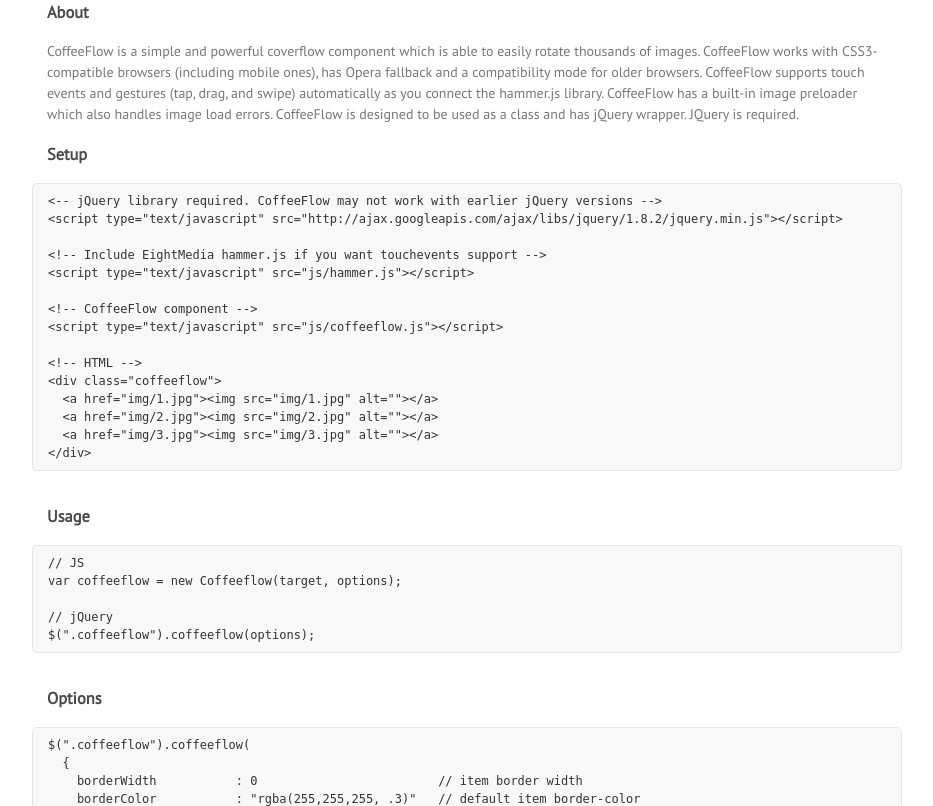
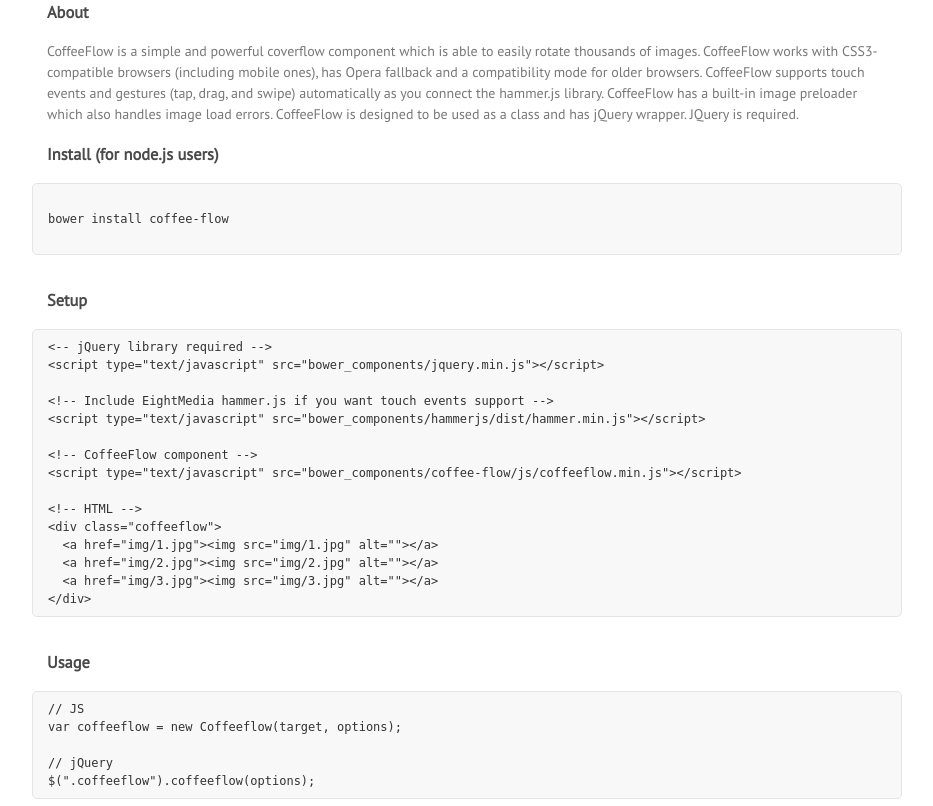
Before and after one commit to droganov/Coffee-Flow, a website: page index.html in a window 1280 px wide. Shown: the part 590-1396 px from the top of the page, without its empty margins (173-1106 px from the left). Drawn offline with Linux system fonts and the light colour scheme; a web font is replaced by a local one.

Commit message:
Added share buttons and improved examples

```diff
--- a/assets/styles/styles.css
+++ b/assets/styles/styles.css
@@ -9,6 +9,7 @@
 }
 .fork{z-index: 2000; position: absolute; top: 0; right: 0;}
 
+.yashare-auto-init{text-align: center;}
 
 body {
   margin: 0;
--- a/index.html
+++ b/index.html
@@ -57,19 +57,28 @@
           <li><a href="https://github.com/droganov/Coffee-Flow/tarball/master">Download <strong>TAR Ball</strong></a></li>
           <li><a href="https://github.com/droganov/Coffee-Flow">View On <strong>GitHub</strong></a></li>
         </ul>
+        <script type="text/javascript" src="//yandex.st/share/share.js"
+        charset="utf-8"></script>
+        <div class="yashare-auto-init" data-yashareL10n="en" data-yashareTitle="CoffeeFlow component. Check this out!"
+         data-yashareQuickServices="gplus,facebook,twitter,vkontakte,odnoklassniki" data-yashareTheme="counter"
+        ></div>
         <br>
 
         <h3>About</h3>
         <p>CoffeeFlow is a simple and powerful coverflow component which is able to easily rotate thousands of images. CoffeeFlow works with CSS3-compatible browsers (including mobile ones), has Opera fallback and a compatibility mode for older browsers. CoffeeFlow supports touch events and gestures (tap, drag, and swipe) automatically as you connect the hammer.js library. CoffeeFlow has a built-in image preloader which also handles image load errors. CoffeeFlow is designed to be used as a class and has jQuery wrapper. JQuery is required.</p>
+        <h3>Install (for node.js users)</h3>
+        <pre><code>
+bower install coffee-flow
+        </code></pre>
         <h3>Setup</h3>
-<pre><code>&lt;-- jQuery library required. CoffeeFlow may not work with earlier jQuery versions --&gt;
-&lt;script type="text/javascript" src="http://ajax.googleapis.com/ajax/libs/jquery/1.8.2/jquery.min.js"&gt;&lt;/script&gt;
+<pre><code>&lt;-- jQuery library required --&gt;
+&lt;script type="text/javascript" src="bower_components/jquery.min.js"&gt;&lt;/script&gt;
 
-&lt;!-- Include EightMedia hammer.js if you want touchevents support --&gt;
-&lt;script type="text/javascript" src="js/hammer.js"&gt;&lt;/script&gt;
+&lt;!-- Include EightMedia hammer.js if you want touch events support --&gt;
+&lt;script type="text/javascript" src="bower_components/hammerjs/dist/hammer.min.js"&gt;&lt;/script&gt;
 
 &lt;!-- CoffeeFlow component --&gt;
-&lt;script type="text/javascript" src="js/coffeeflow.js"&gt;&lt;/script&gt;
+&lt;script type="text/javascript" src="bower_components/coffee-flow/js/coffeeflow.min.js"&gt;&lt;/script&gt;
 
 &lt;!-- HTML --&gt;
 &lt;div class="coffeeflow"&gt;
```
